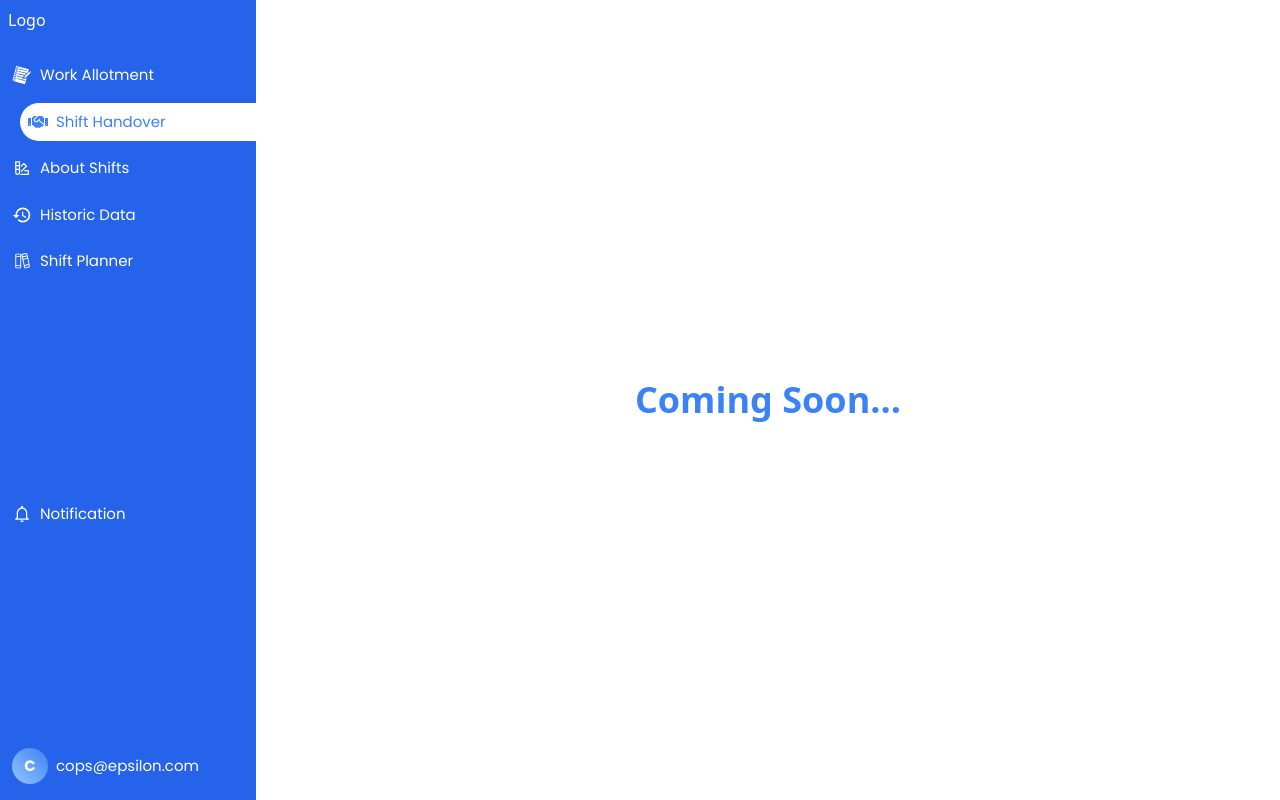
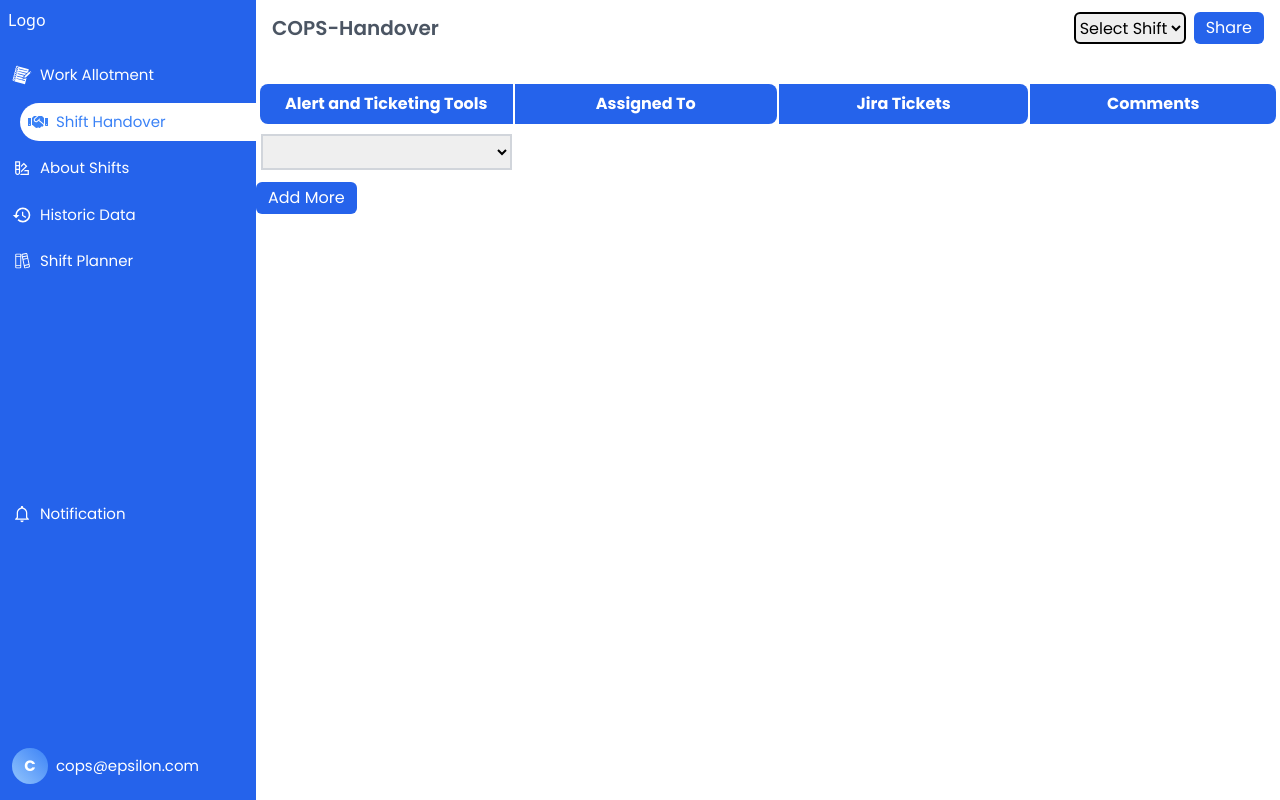
Before and after one commit to SantaRodevelopers/Dashboard-2.0, a React (Vite) app: page /shifthandover in a window 1280 px wide. Built offline with nearby package versions, Linux system fonts and the light colour scheme; what @butterfail/tailwindcss-inverted-radius would draw is missing.

Commit message:
In  Handover Page added Data from workAllotment

```diff
--- a/src/App.jsx
+++ b/src/App.jsx
@@ -3,13 +3,18 @@ import Navbar from './components/Navbar'
 import NavRoutes from './NavRoutes'
 import { shiftMembersContext } from './context/context'
 
+
 const App = () => {
 
-  const [shiftMembers,setShiftMembers] = useState([]);
+  const [shiftMembers, setShiftMembers] = useState([]);
+  const [workAllomentMonitoringData, setWorkAllomentMonitoringData] = useState([])
+  const [workAllotmentToolsData, setWorkAllotmentToolsData] = useState([])
 
-  useEffect(()=>{
+  useEffect(() => {
     getShiftMembers();
-  },[])
+  }, [])
+
+
 
   async function getShiftMembers() {
     try {
@@ -25,7 +30,7 @@ const App = () => {
 
   return (
     <>
-    <shiftMembersContext.Provider value={shiftMembers}>
+      <shiftMembersContext.Provider value={[shiftMembers,workAllomentMonitoringData, setWorkAllomentMonitoringData,workAllotmentToolsData, setWorkAllotmentToolsData]}>
         <div className='flex w-full'>
           <div className='h-screen w-1/4 sticky top-0'>
             <Navbar />
--- /dev/null
+++ b/src/components/HandoverRows.jsx
@@ -0,0 +1,47 @@
+import React, { useState } from 'react'
+
+function HandoverRows({ workAllotmentToolsData }) {
+
+    const [assigneeName,setAssigneeName]=useState('')
+
+    function handleSelect(event) {
+        let value = event.target.value
+
+        let selectedValue = workAllotmentToolsData.filter((ele)=>{
+           return ele.clients.length!=0
+                //console.log(ele);
+
+        })
+
+        selectedValue.map((ele)=>{
+
+           if (ele.clients.includes(value)){
+                setAssigneeName(ele.name)
+           }
+        })
+                // console.log(assigneeName);
+        //selectedValue[0].clients.includes(value)?console.log(selectedValue[0].name):console.log('wrong');
+       // console.log(selectedValue[0].name);
+    }
+
+    return (
+        <tr>
+            <td className={`text-center } rounded-s-lg py-2`}>{
+                <select onChange={handleSelect} name="" id="" className="w-full px-2 py-1 text-sm h-9 border-2 border-gray-300">
+                    {
+                        workAllotmentToolsData.map((ele, idx) => {
+                            return ele.clients.map((e, i) => {
+                                return <option value={e}>{e}</option>
+                            })
+                        })
+                    }
+                </select>}</td>
+
+                <td className='text-center w-fit'>
+                   <p>{assigneeName}</p>
+                </td>
+        </tr>
+    )
+}
+
+export default HandoverRows
--- /dev/null
+++ b/src/components/Header.jsx
@@ -0,0 +1,25 @@
+import React from 'react'
+
+function Header({ scrollFlag, handleShiftChange, shiftValue, currentDate, handleShare, type }) {
+    return (
+        <>
+
+            <div className={`flex px-4 py-3 justify-between  items-center sticky top-0   ${scrollFlag ? "bg-gradient-to-r from-blue-600 to-blue-300" : "bg-transparent"}`}>
+                <h1 className={`font-semibold text-gray-600 text-xl ${scrollFlag ? "text-white" : "text-gray-600"}`}>COPS-{type} {shiftValue === 'Select Shift' ? null : `${shiftValue} `}{currentDate}</h1>
+                <div className='flex just gap-2'>
+                    <select name="shifts" defaultValue={shiftValue} onChange={handleShiftChange} id="shifts" className='border-2 border-black rounded-md outline-none'>
+                        <option value="" className='hidden'>Select Shift</option>
+                        <option value="APAC">APAC</option>
+                        <option value="EMEA">EMEA</option>
+                        <option value="NA">NA</option>
+                    </select>
+
+                    <button className='py-1 px-3 bg-blue-600 hover:bg-blue-400 transition-all duration-100 rounded-md text-white' onClick={handleShare} onMouseDown={handleShare}>Share</button>
+                </div>
+            </div>
+
+        </>
+    )
+}
+
+export default Header
--- /dev/null
+++ b/src/context/workAllotmentMonitoringData.js
@@ -0,0 +1,3 @@
+import { createContext } from "react";
+
+export const workAllotmentMonitoringData = createContext([]);
--- /dev/null
+++ b/src/context/workAllotmentToolData.js
@@ -0,0 +1,3 @@
+import { createContext } from "react";
+
+export const workAllotmentToolData = createContext([]);
--- a/src/pages/AboutShifts.jsx
+++ b/src/pages/AboutShifts.jsx
@@ -3,7 +3,7 @@ import ShiftAssociates from '../components/ShiftAssociates';
 import { shiftMembersContext } from '../context/context'
 
 const AboutShifts = () => {
-  const shiftMembers = useContext(shiftMembersContext);
+  const [shiftMembers,,,,] = useContext(shiftMembersContext);
   const [apacMembers, setApacMembers] = useState([]);
   const [emeaMembers, setEmeaMembers] = useState([]);
   const [naMembers, setNaMembers] = useState([]);
--- a/src/pages/ShiftHandover.jsx
+++ b/src/pages/ShiftHandover.jsx
@@ -1,10 +1,111 @@
 import React from 'react'
+import Header from '../components/Header'
+import { useState,useContext } from 'react'
+import HandoverRows from '../components/HandoverRows'
+import { shiftMembersContext } from '../context/context'
 
 const ShiftHandover = () => {
+  const [scrollFlag, setScrollFlag] = useState(false)
+  const [shiftValue, setShiftValue] = useState('Select Shift')
+  const [currentDate, setCurrentDate] = useState(null)
+
+
+  const [,workAllomentMonitoringData, setWorkAllomentMonitoringData,workAllotmentToolsData, setWorkAllotmentToolsData] = useContext(shiftMembersContext);
+
+
+  let type = 'Handover'
+
+
+  // To get subject and body for mail
+  const handleSendEmail = (count) => {
+    setWorkAllomentMonitoringData(tempArr)
+    setWorkAllotmentToolsData(toolsArr)
+    const subject = `COPS-WorkAlloment ${shiftValue === 'Select Shift' ? null : shiftValue} ${space} ${currentDate}`;
+    const body = generateEmailBody();
+    if (count == 0) {
+      null
+      //setEmailFlag(false)
+    }
+    else {
+      const date = new Date();
+      const maindate = ` ${date.getMonth() + 1}/${date.getDate()}/${date.getFullYear() + " " + date.getHours() + ":"
+        + date.getMinutes() + ":" + date.getSeconds()}`
+
+      fetch('http://localhost:5000/send-email', {
+        method: 'POST',
+        headers: {
+          'Content-Type': 'application/json'
+        },
+        body: JSON.stringify({ subject, body })
+      })
+        .then(response => response.text())
+        .then(result => toast.success('Email Sent..', {
+          description: `Mail sent at ${maindate}`
+        }))
+
+        .catch(error => console.error('Error:', error));
+      setCount(0)
+      //setEmailFlag(prev=>!prev)
+    }
+
+  };
+
+  function changeBgClrOnScroll() {
+    if (window.scrollY > 30) {
+      setScrollFlag(true)
+    }
+    else {
+      setScrollFlag(false)
+    }
+  }
+
+  function handleShiftChange(event) {
+    setShiftValue(event.target.value);
+    const todayDate = new Date();
+    const properDate = ` ${todayDate.getMonth() + 1}/${todayDate.getDate()}/${todayDate.getFullYear()}`
+    setCurrentDate(properDate)
+  }
+
+  // To share the mail
+  function handleShare() {
+    setIsShared(prev => !prev);
+    //handleAllData();
+    handleSendEmail(count);
+    setCount(prev => prev + 1);
+    // setTimeout(()=>{
+    //   handleSendEmail(count);
+    //   setCount(prev=>prev+1);
+    // },50)
+
+  }
+  console.log(workAllotmentToolsData)
+  window.addEventListener('scroll', changeBgClrOnScroll)
+
+
   return (
-    <div className='w-full h-screen flex items-center justify-center'>
-      <div className='text-blue-500 text-4xl font-bold'>Coming Soon...</div>
+    <div className=' font-poppins w-full '>
+      <Header scrollFlag={scrollFlag} handleShiftChange={handleShiftChange} type={type} shiftValue={shiftValue} currentDate={currentDate} handleShare={handleShare} />
+
+
+      <table className='mt-6 w-full border-2 border-white border-separate'>
+
+          <tr>
+            <th className='p-2 bg-blue-600 text-white rounded-s-lg w-1/4'>Alert and Ticketing Tools</th>
+            <th className='p-2 bg-blue-600 text-white rounded-r-lg'>Assigned To</th>
+            <th className='p-2 bg-blue-600 text-white rounded-r-lg'>Jira Tickets</th>
+            <th className='p-2 bg-blue-600 text-white rounded-r-lg'>Comments</th>
+
+          </tr>
+          {/* {currentShiftMemebers ? currentShiftMemebers.map((emp, index) => {
+            return <AllotmentRows empname={emp.empname} key={emp.id} idx={index} optionsTags={toolsTags} filteredClientLists={filteredToolsLists} addRemovedTags={addRemovedToolsTags} allotedClients={allotedTools} handleShare={handleShare} isShared={isShared} getHandoverMember={getHandoverMember} disableFlag={toolsFlag} setDisableFlag={setToolsFlag} />
+          }) : ''} */}
+        <HandoverRows workAllotmentToolsData={workAllotmentToolsData} />
+        </table>
+
+        <button className= {`py-1 px-3 bg-blue-600 hover:bg-blue-400 transition-all duration-100 rounded-md text-white`} >Add More</button>
     </div>
+
+
   )
 }
 
--- a/src/pages/WorkAllotment.jsx
+++ b/src/pages/WorkAllotment.jsx
@@ -1,11 +1,11 @@
-import React, { useEffect, useContext } from 'react'
+import React, { useEffect,useContext } from 'react'
 import { useState } from 'react'
 import AllotmentRows from '../components/AllotmentRows'
 import SelectHandoverMember from '../components/SelectHandoverMember'
 import { toast } from 'sonner';
 import Shiftmembersdetails from '../components/Shiftmembersdetails';
-import { shiftMembersContext } from '../context/context';
-
+import { shiftMembersContext } from '../context/context'
+import Header from '../components/Header';
 
 const WorkAllotment = () => {
   const [currentDate, setCurrentDate] = useState(null)
@@ -17,24 +17,30 @@ const WorkAllotment = () => {
   const [HandoverMember, setHandoverMember] = useState('')
   const [toolsFlag, setToolsFlag] = useState(false)
   const [monitoringTags, setMonitoringTags] = useState(false)
-  const [scrollFlag,setScrollFlag]=useState(false)
-  const [inShift,setInShift]=useState([])
-  const [onLeave,setOnLeave] = useState([])
-  const [onWeekOff,setOnWeekOff]=useState([])
+  const [scrollFlag, setScrollFlag] = useState(false)
+  const [inShift, setInShift] = useState([])
+  const [onLeave, setOnLeave] = useState([])
+  const [onWeekOff, setOnWeekOff] = useState([])
 
-  const shiftMembers = useContext(shiftMembersContext)
 
+  let type='Work Allotment'
   let space = " - "
   let tempArr = [];
   let toolsArr = []
   let slNo = 1;
 
 
+
+  const [,workAllomentMonitoringData, setWorkAllomentMonitoringData,workAllotmentToolsData, setWorkAllotmentToolsData] = useContext(shiftMembersContext);
+
+
+
+
   // To generate the email body for mail
   const generateEmailBody = () => {
     let emailBody = `<div style="display: flex;align-items: center;"> <table border="1" style="border-collapse: collapse; margin-bottom:10px; "><tr><td style="background-color: #2D3250; color:white; font-weight:bold;padding:10px;text-align:center;">Work Allotment</td><td style="padding:10px;text-align:center;">Vedhitha/Roshan</td></tr><tr><td style="background-color: #2D3250; color:white;font-weight:bold;padding:10px;text-align:center;">Shift Handover</td><td style="padding:10px;text-align:center;">${HandoverMember}</td></tr></table>`
 
-    emailBody +=`<table border="1" style="border-collapse: collapse; margin-bottom:10px; "><tr><td style="background-color: #2D3250; color:white; font-weight:bold;padding:10px;text-align:center;">Associates in Shift</td><td style="padding:10px;text-align:center;">${inShift}</td></tr><tr><td style="background-color: #2D3250; color:white;font-weight:bold;padding:10px;text-align:center;">Associates on Leave</td><td style="padding:10px;text-align:center;">${onLeave}</td></tr> </tr><tr><td style="background-color: #2D3250; color:white;font-weight:bold;padding:10px;text-align:center;">Week off</td><td style="padding:10px;text-align:center;">${onWeekOff}</td></tr></table> </div>`
+    emailBody += `<table border="1" style="border-collapse: collapse; margin-bottom:10px; "><tr><td style="background-color: #2D3250; color:white; font-weight:bold;padding:10px;text-align:center;">Associates in Shift</td><td style="padding:10px;text-align:center;">${inShift}</td></tr><tr><td style="background-color: #2D3250; color:white;font-weight:bold;padding:10px;text-align:center;">Associates on Leave</td><td style="padding:10px;text-align:center;">${onLeave}</td></tr> </tr><tr><td style="background-color: #2D3250; color:white;font-weight:bold;padding:10px;text-align:center;">Week off</td><td style="padding:10px;text-align:center;">${onWeekOff}</td></tr></table> </div>`
 
     emailBody += '<table border="1" style="border-collapse: collapse;">';
 
@@ -61,6 +67,8 @@ const WorkAllotment = () => {
 
   // To get subject and body for mail
   const handleSendEmail = (count) => {
+    setWorkAllomentMonitoringData(tempArr)
+    setWorkAllotmentToolsData(toolsArr)
     const subject = `COPS-WorkAlloment ${shiftValue === 'Select Shift' ? null : shiftValue} ${space} ${currentDate}`;
     const body = generateEmailBody();
     if (count == 0) {
@@ -95,7 +103,7 @@ const WorkAllotment = () => {
   const [isShared, setIsShared] = useState(false);
 
 
-  // let shiftMembers = [];
+  let shiftMembers = [];
 
   // useEffect(()=>{
   //   handleAllData(); // to overcome two timeshare
@@ -121,8 +129,11 @@ const WorkAllotment = () => {
   }, [shiftValue])
 
 
+  // To fetch shiftmembers
   async function getHandoverData() {
     try {
+      const response = await fetch('src/utils/shiftmemebersdata.json')
+      shiftMembers = await response.json()
       if (shiftMembers.length > 0) {
         setcurrentShiftMemebers(getCurrentShiftMembers())
       }
@@ -235,36 +246,26 @@ const WorkAllotment = () => {
   }
 
 
-  function changeBgClrOnScroll(){
-    if (window.scrollY>30) {
+  function changeBgClrOnScroll() {
+    if (window.scrollY > 30) {
       setScrollFlag(true)
     }
-    else{
+    else {
       setScrollFlag(false)
     }
   }
 
-  window.addEventListener('scroll',changeBgClrOnScroll)
+
+
+  window.addEventListener('scroll', changeBgClrOnScroll)
 
   return (
     <div className=' font-poppins w-full '>
-      <div className={`flex px-4 py-3 justify-between  items-center sticky top-0   ${scrollFlag ? "bg-gradient-to-r from-blue-600 to-blue-300":"bg-transparent"}`}>
-        <h1 className={`font-semibold text-gray-600 text-xl ${scrollFlag ? "text-white":"text-gray-600"}`}>COPS-WorkAlloment {shiftValue === 'Select Shift' ? null : `${shiftValue} `}{currentDate}</h1>
-        <div className='flex gap-2'>
-          <select name="shifts" defaultValue={shiftValue} onChange={handleShiftChange} id="shifts" className='border-2 border-black rounded-md outline-none'>
-            <option value="" className='hidden'>Select Shift</option>
-            <option value="APAC">APAC</option>
-            <option value="EMEA">EMEA</option>
-            <option value="NA">NA</option>
-          </select>
-
-          <button className='py-1 px-3 bg-blue-600 hover:bg-blue-400 transition-all duration-100 rounded-md text-white' onClick={handleShare} onMouseDown={handleShare}>Share</button>
-        </div>
-      </div>
+    <Header scrollFlag={scrollFlag} handleShiftChange={handleShiftChange} type={type} shiftValue={shiftValue} currentDate={currentDate} handleShare={handleShare} />
       <div className='flex p-4 flex-col gap-2 items-start justify-between'>
 
         <Shiftmembersdetails currentShiftMemebers={currentShiftMemebers} getHandoverMember={getHandoverMember} shiftValue={shiftValue} inShift={inShift} onLeave={onLeave} onWeekOff={onWeekOff} setInShift={setInShift} setOnLeave={setOnLeave} setOnWeekOff={setOnWeekOff} />
-        <SelectHandoverMember currentShiftMemebers={currentShiftMemebers} getHandoverMember={getHandoverMember}  />
+        <SelectHandoverMember currentShiftMemebers={currentShiftMemebers} getHandoverMember={getHandoverMember} />
 
       </div>
 
@@ -292,6 +293,7 @@ const WorkAllotment = () => {
 
         </table>
       </div>
+
     </div>
   )
 }
--- a/src/utils/shiftmemebersdata.json
+++ b/src/utils/shiftmemebersdata.json
@@ -2,12 +2,12 @@
     {
         "id":1,
         "empname":"Syed",
-        "shift":"APAC"
+        "shift":"EMEA"
     },
     {
         "id":2,
         "empname":"Tanushree",
-        "shift":"APAC"
+        "shift":"EMEA"
     },
     {
         "id":3,
@@ -17,33 +17,29 @@
     {
         "id":4,
         "empname":"Rohit",
-        "shift":"EMEA"
+        "shift":"APAC"
     },
     {
         "id":5,
         "empname":"Santosh",
-        "shift":"EMEA"
+        "shift":"NA"
     },
     {
         "id":6,
         "empname":"Damodhar",
-        "shift":"EMEA"
+        "shift":"APAC"
     },
     {
         "id":7,
         "empname":"Megha",
-        "shift":"EMEA"
+        "shift":"NA"
     },
     {
         "id":8,
         "empname":"Nandini",
-        "shift":"NA"
+        "shift":"EMEA"
     },
-    {
-        "id":9,
-        "empname":"Viswa",
-        "shift":"NA"
-    },
+
     {
         "id":10,
         "empname":"Akshay",
```
Lines whose indentation alone changed are shown as unchanged.
